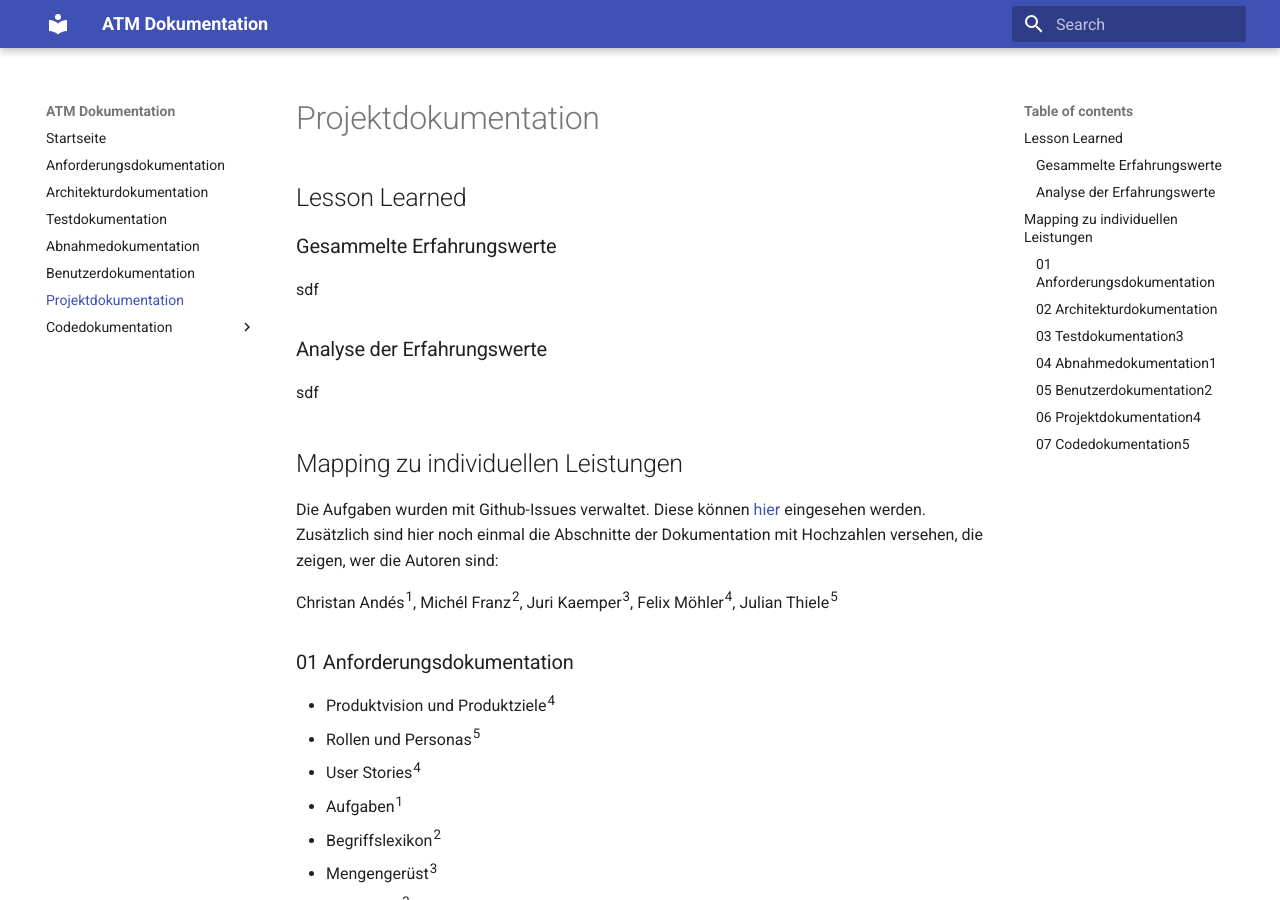
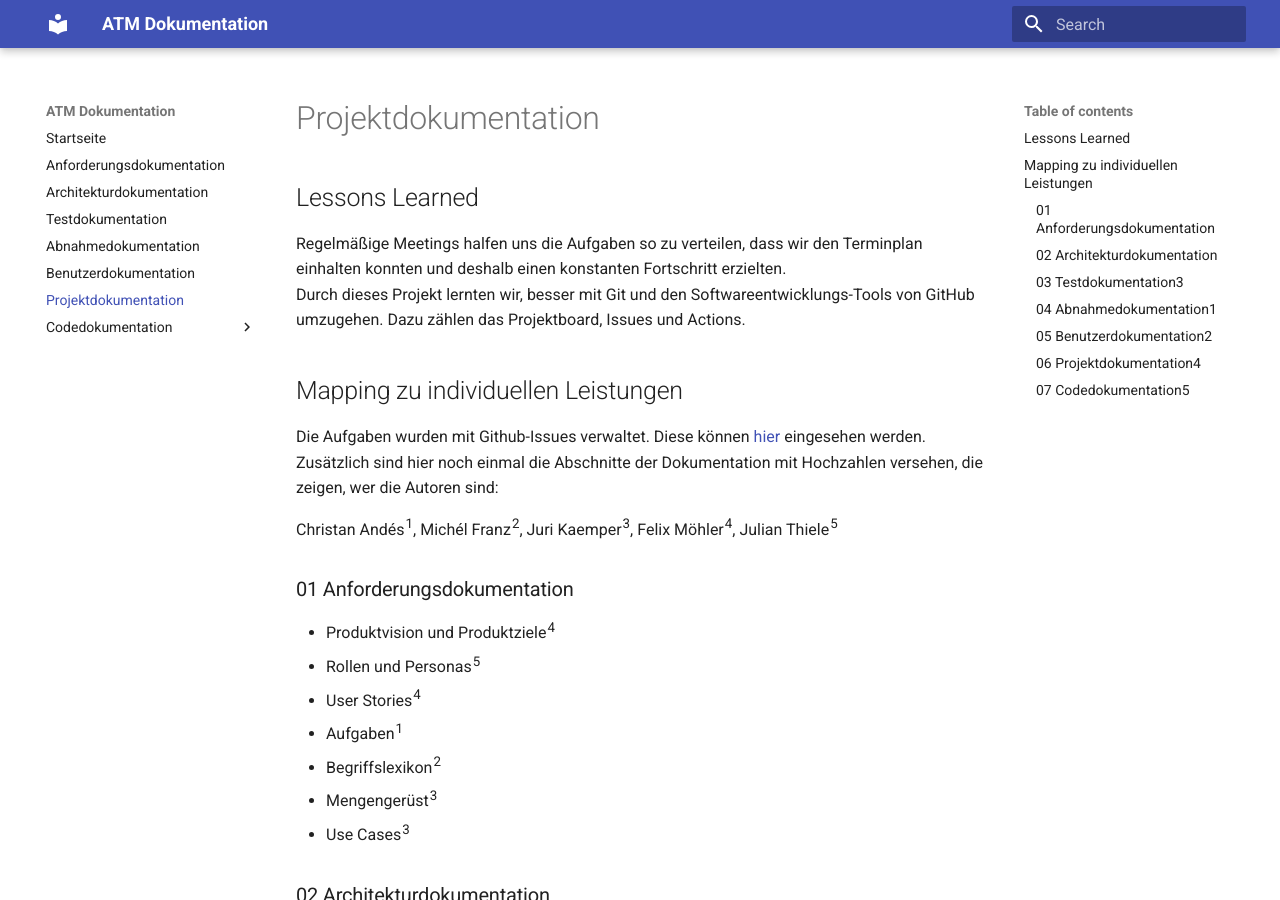
Before and after one commit to Halfpipe-SD/ATM, an MkDocs documentation site: the page built from docs/docs/project-docs.md, in a window 1280 px wide and 900 px high. Built offline with MkDocs 1.6.1 and Material for MkDocs 9.7.7, drawn with Linux system fonts in a browser that asks for light colours.

Commit message:
Added lessons Learned section

```diff
--- a/docs/docs/project-docs.md
+++ b/docs/docs/project-docs.md
@@ -1,14 +1,12 @@
 # Projektdokumentation
 
-## Lesson Learned
+## Lessons Learned
 
-### Gesammelte Erfahrungswerte
+Regelmäßige Meetings halfen uns die Aufgaben so zu verteilen, dass wir den Terminplan einhalten konnten und deshalb einen konstanten Fortschritt erzielten.
+<br>
+Durch dieses Projekt lernten wir, besser mit Git und den Softwareentwicklungs-Tools von GitHub umzugehen. Dazu zählen das Projektboard, Issues und Actions.
+<br>
 
-sdf
-
-### Analyse der Erfahrungswerte
-
-sdf
 
 ## Mapping zu individuellen Leistungen
 
```
